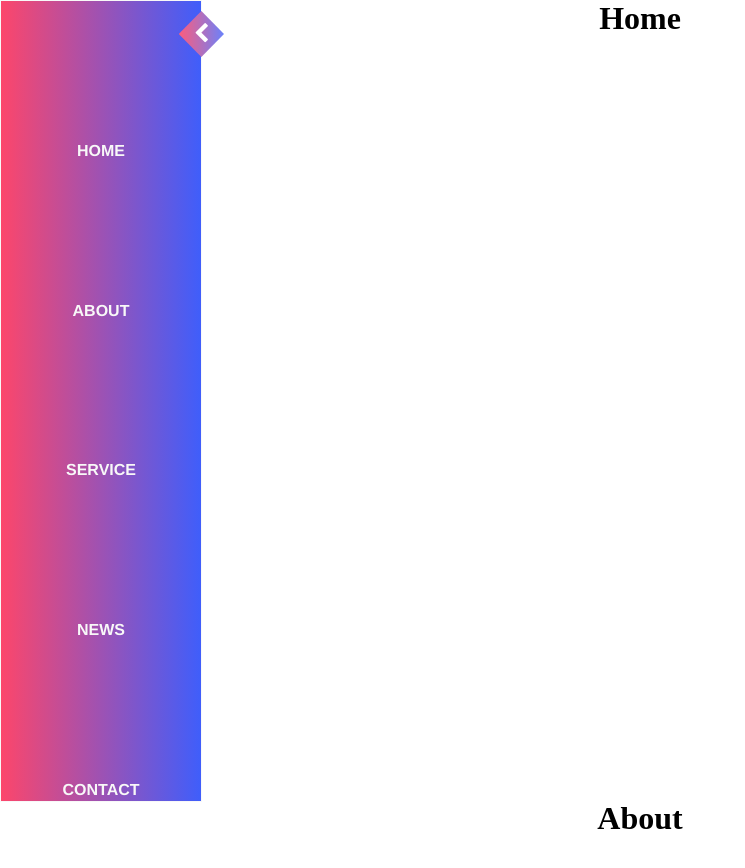
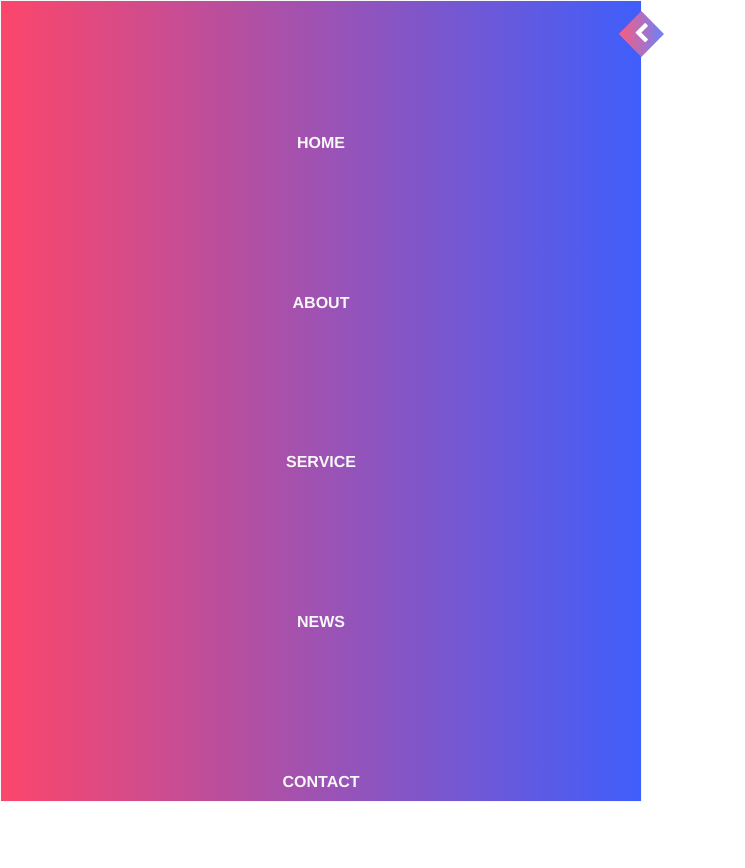
Before and after one commit to ash12-coder/different-type-of-left-navbar-2, a plain HTML site: page index.html in a window 1280 px wide. Both pictures are taken after a click on the icon 6 px from the left and 34 px from the top of the page. Shown: the whole page, without its empty margins (0-745 px from the left). After the commit the page ends 800 px from the top, so only its background shows below. Drawn offline with Linux system fonts and the light colour scheme.

Commit message:
2 files modified

```diff
--- a/index.html
+++ b/index.html
@@ -20,12 +20,6 @@
       <a href="#contact">CONTACT</a>
     </div>
   </nav>
-  <div class="home">
-    <h1>Home</h1>
-  </div>
-  <div class="about">
-    <h1>About</h1>
-  </div>
 </body>
 
 </html>
--- a/styles.css
+++ b/styles.css
@@ -8,12 +8,12 @@ body {
 }
 :root {
   --a-display: none;
-  --nav-transform: translateX(-195px);
+  --nav-transform: translateX(-97%);
 }
 nav {
   position: fixed;
   height: 100%;
-  width: 200px;
+  width: 50%;
   background: linear-gradient(to right, rgb(252, 70, 107), rgb(63, 94, 251));
   display: flex;
   flex-direction: column;
@@ -23,7 +23,7 @@ nav {
 }
 .show {
   --a-display: flex;
-  --nav-transform: translateX(0px);
+  --nav-transform: translateX(0%);
 }
 nav .icon {
   height: 1px;
@@ -42,7 +42,7 @@ nav i {
   clip-path: polygon(50% 0%, 100% 50%, 50% 100%, 0% 50%);
 }
 nav i:hover {
-  transform: scale(1.1,1.1);
+  transform: scale(1.1, 1.1);
 }
 nav .links {
   height: 100%;
@@ -57,20 +57,13 @@ nav .links a {
   font-size: auto;
   font-weight: 1000;
   color: #f8f8f8;
-  font-family:'Franklin Gothic Medium', 'Arial Narrow', Arial, sans-serif;
+  font-family: 'Franklin Gothic Medium', 'Arial Narrow', Arial, sans-serif;
   transition: 0.3s;
   display: var(--a-display);
   margin-top: auto;
-  padding: 2px;
+  padding: 10px;
 }
 nav .links a:hover {
   background-color: #000;
   transform: scale(1.2, 1.2);
 }
-.home,
-.about {
-  height: 100vh;
-  width: 100%;
-  text-align: center;
-  background: ;
-}
```
